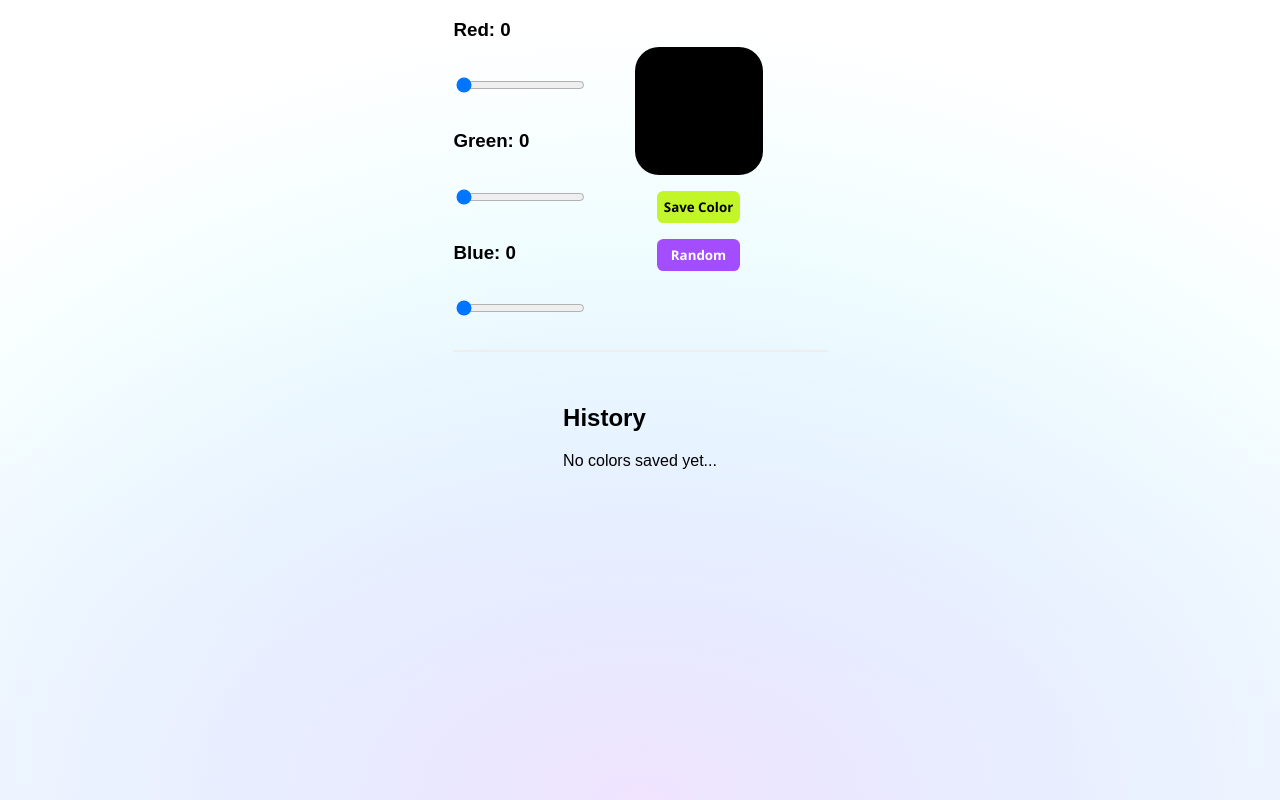
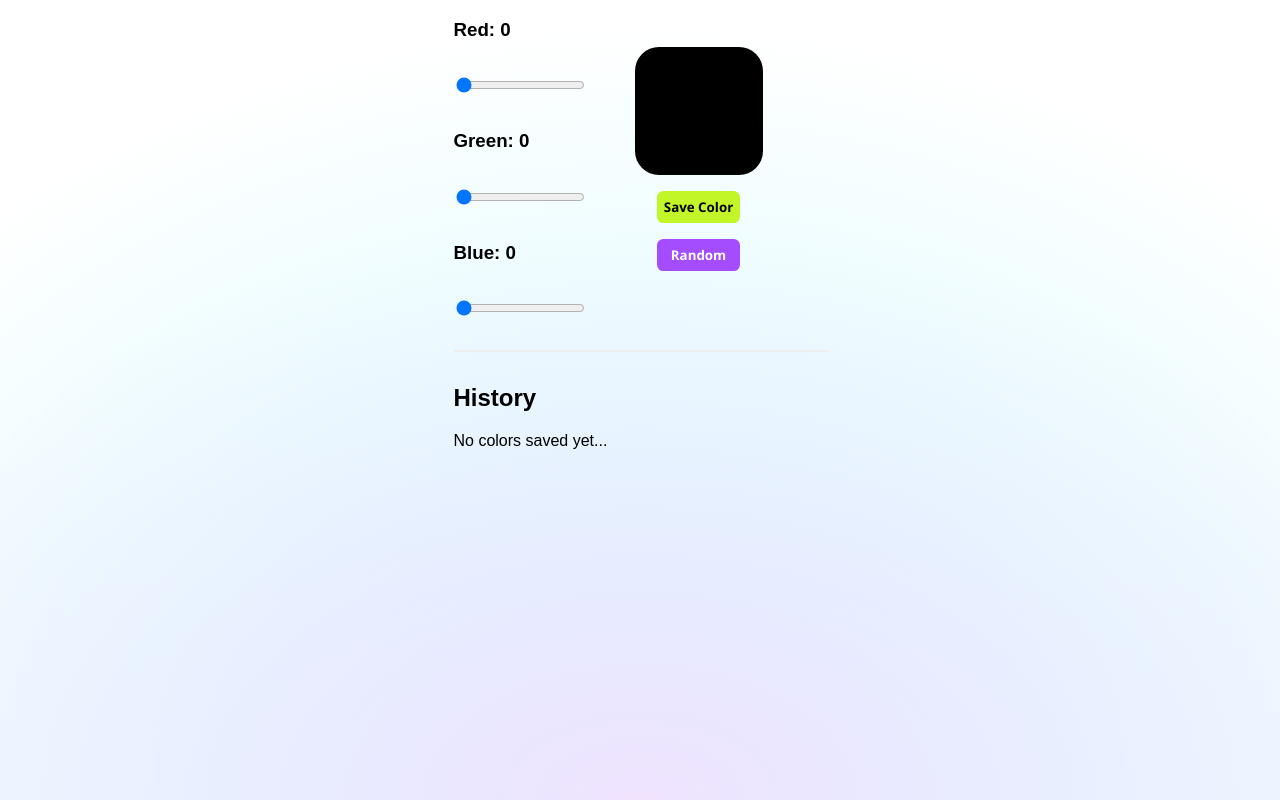
Before and after one commit to leonardo-vargas-de-paula/react-rgb, a React (Vite) app: page / in a window 1280 px wide. Built offline with nearby package versions, Linux system fonts and the light colour scheme.

Commit message:
refactor: substitui a div por main para fins semanticos

```diff
--- a/src/App.jsx
+++ b/src/App.jsx
@@ -43,7 +43,7 @@ function App() {
   };
 
   return (
-    <div className="App">
+    <main className="App">
       <div className="color-container">
         <div className="color-inputs">
           <h3>Red: {red}</h3>
@@ -94,7 +94,7 @@ function App() {
         <h2>History</h2>
         <History data={history} backgroundColor={backgroundColor} />
       </div>
-    </div>
+    </main>
   );
 }
 
--- a/src/index.css
+++ b/src/index.css
@@ -30,7 +30,7 @@ body {
     #fff;
 }
 
-.App {
+.main {
   display: flex;
   flex-direction: column;
   align-items: center;
```
